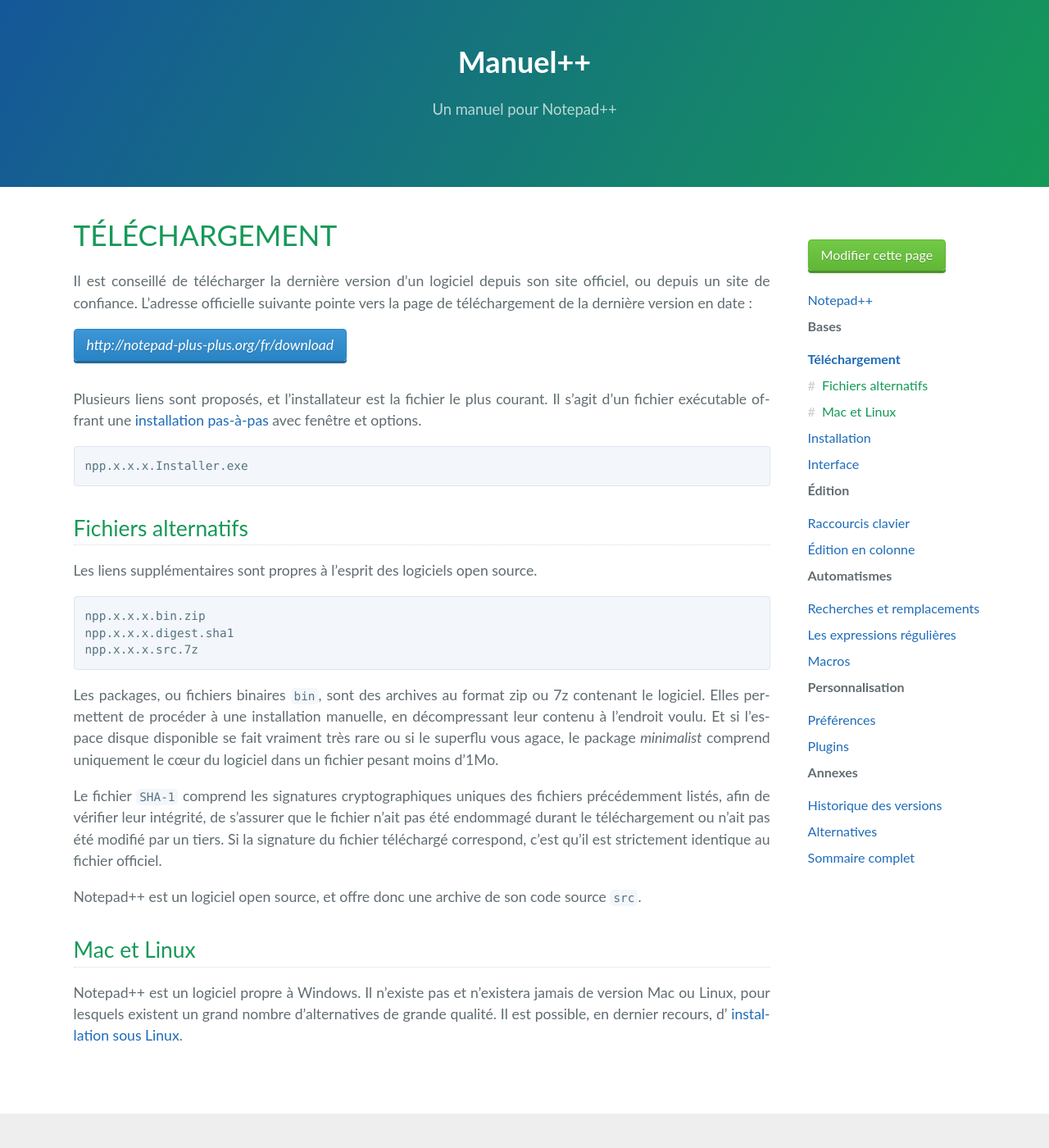
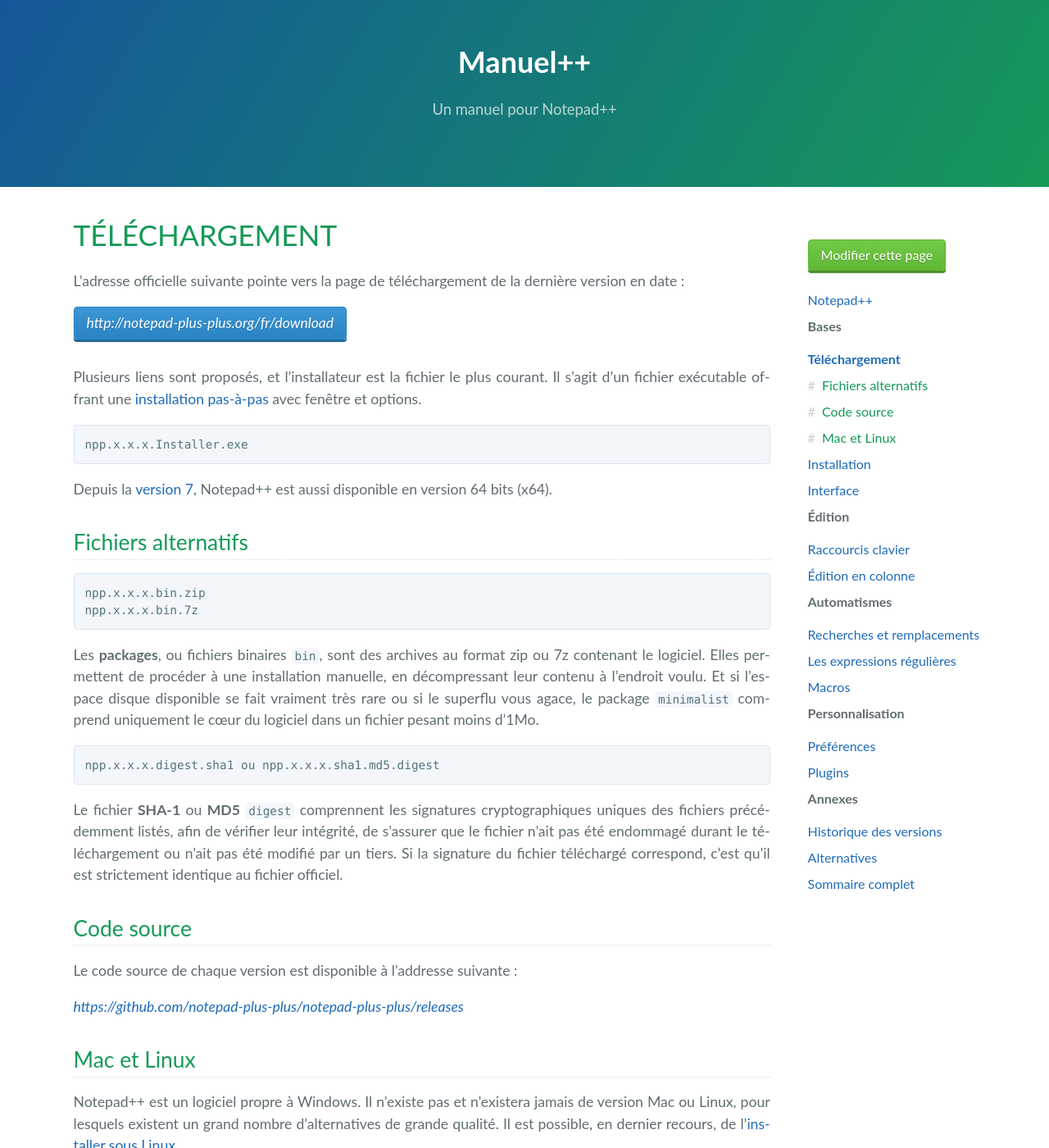
Before and after one commit to popnikos/nppmanuel, a Jekyll site: the page built from _pages/telechargement.md, in a window 1280 px wide and 1400 px high. Shown: the whole window at 82% size. Built offline with Jekyll 4.4.1, drawn with Linux system fonts in a browser that asks for light colours.

Commit message:
update page telechargement

```diff
--- a/_pages/telechargement.md
+++ b/_pages/telechargement.md
@@ -4,28 +4,34 @@ title: Téléchargement
 ---
 # Téléchargement
 
-Il est conseillé de télécharger la dernière version d'un logiciel depuis son site officiel, ou depuis un site de confiance. L'adresse officielle suivante pointe vers la page de téléchargement de la dernière version en date :
+L'adresse officielle suivante pointe vers la page de téléchargement de la dernière version en date :
 
 [http://notepad-plus-plus.org/fr/download](http://notepad-plus-plus.org/fr/download){:.btn-call}
+
 
 Plusieurs liens sont proposés, et l'installateur est la fichier le plus courant. Il s'agit d'un fichier exécutable offrant une [installation pas-à-pas](installation.md) avec fenêtre et options.
 
     npp.x.x.x.Installer.exe
 
+Depuis la [version 7](historique-des-versions.md), Notepad++ est aussi disponible en version 64 bits (x64).
+
 ## Fichiers alternatifs
 
-Les liens supplémentaires sont propres à l'esprit des logiciels open source.
+    npp.x.x.x.bin.zip
+    npp.x.x.x.bin.7z
 
-    npp.x.x.x.bin.zip
-    npp.x.x.x.digest.sha1
-    npp.x.x.x.src.7z
+Les **packages**, ou fichiers binaires `bin`, sont des archives au format zip ou 7z contenant le logiciel. Elles permettent de procéder à une installation manuelle, en décompressant leur contenu à l'endroit voulu. Et si l'espace disque disponible se fait vraiment très rare ou si le superflu vous agace, le package `minimalist` comprend uniquement le cœur du logiciel dans un fichier pesant moins d'1Mo.
 
-Les packages, ou fichiers binaires `bin`, sont des archives au format zip ou 7z contenant le logiciel. Elles permettent de procéder à une installation manuelle, en décompressant leur contenu à l'endroit voulu. Et si l'espace disque disponible se fait vraiment très rare ou si le superflu vous agace, le package *minimalist* comprend uniquement le cœur du logiciel dans un fichier pesant moins d'1Mo.
+    npp.x.x.x.digest.sha1 ou npp.x.x.x.sha1.md5.digest
 
-Le fichier `SHA-1` comprend les signatures cryptographiques uniques des fichiers précédemment listés, afin de vérifier leur intégrité, de s'assurer que le fichier n'ait pas été endommagé durant le téléchargement ou n'ait pas été modifié par un tiers. Si la signature du fichier téléchargé correspond, c'est qu'il est strictement identique au fichier officiel.
+Le fichier **SHA-1** ou **MD5** `digest` comprennent les signatures cryptographiques uniques des fichiers précédemment listés, afin de vérifier leur intégrité, de s'assurer que le fichier n'ait pas été endommagé durant le téléchargement ou n'ait pas été modifié par un tiers. Si la signature du fichier téléchargé correspond, c'est qu'il est strictement identique au fichier officiel.
 
-Notepad++ est un logiciel open source, et offre donc une archive de son code source `src`.
+## Code source
+
+Le code source de chaque version est disponible à l'addresse suivante :
+
+<https://github.com/notepad-plus-plus/notepad-plus-plus/releases>
 
 ## Mac et Linux
 
-Notepad++ est un logiciel propre à Windows. Il n'existe pas et n'existera jamais de version Mac ou Linux, pour lesquels existent un grand nombre d'alternatives de grande qualité. Il est possible, en dernier recours, d' [installation sous Linux](installation-sous-linux.md).
+Notepad++ est un logiciel propre à Windows. Il n'existe pas et n'existera jamais de version Mac ou Linux, pour lesquels existent un grand nombre d'alternatives de grande qualité. Il est possible, en dernier recours, de l'[installer sous Linux](installation-sous-linux.md).
```
